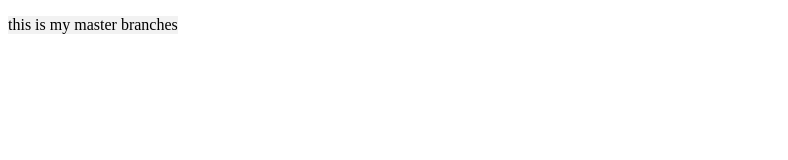
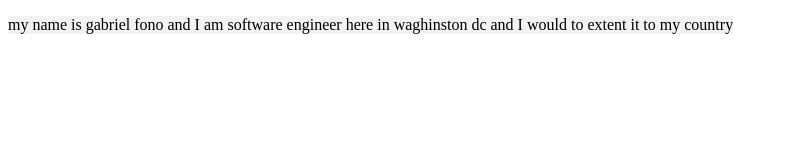
Before and after one commit to Gabriel-Andy/Git-course, a plain HTML site: page index.html in a window 1280 px wide. Shown: the whole page, without its empty margins (0-788 px from the left). Drawn offline with Linux system fonts and the light colour scheme.

```diff
--- a/index.html
+++ b/index.html
@@ -7,5 +7,9 @@
     <title>Document</title>
   </head>
   <body>
-      <p>this is my master branches</p>
+    <p>
+      my name is gabriel fono and I am software engineer here in waghinston dc
+      and I would to extent it to my country
+    </p>
   </body>
+</html>
```
